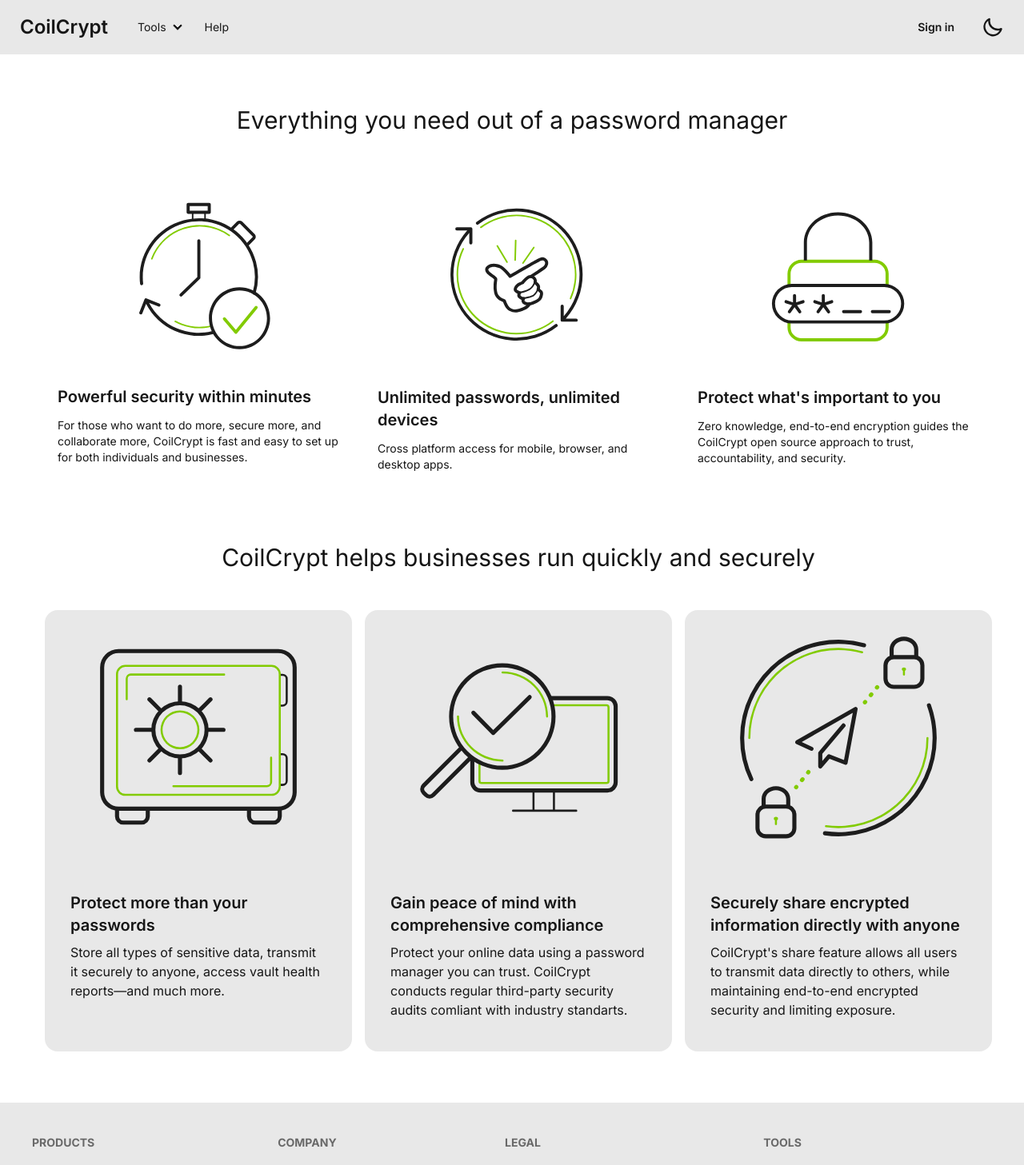
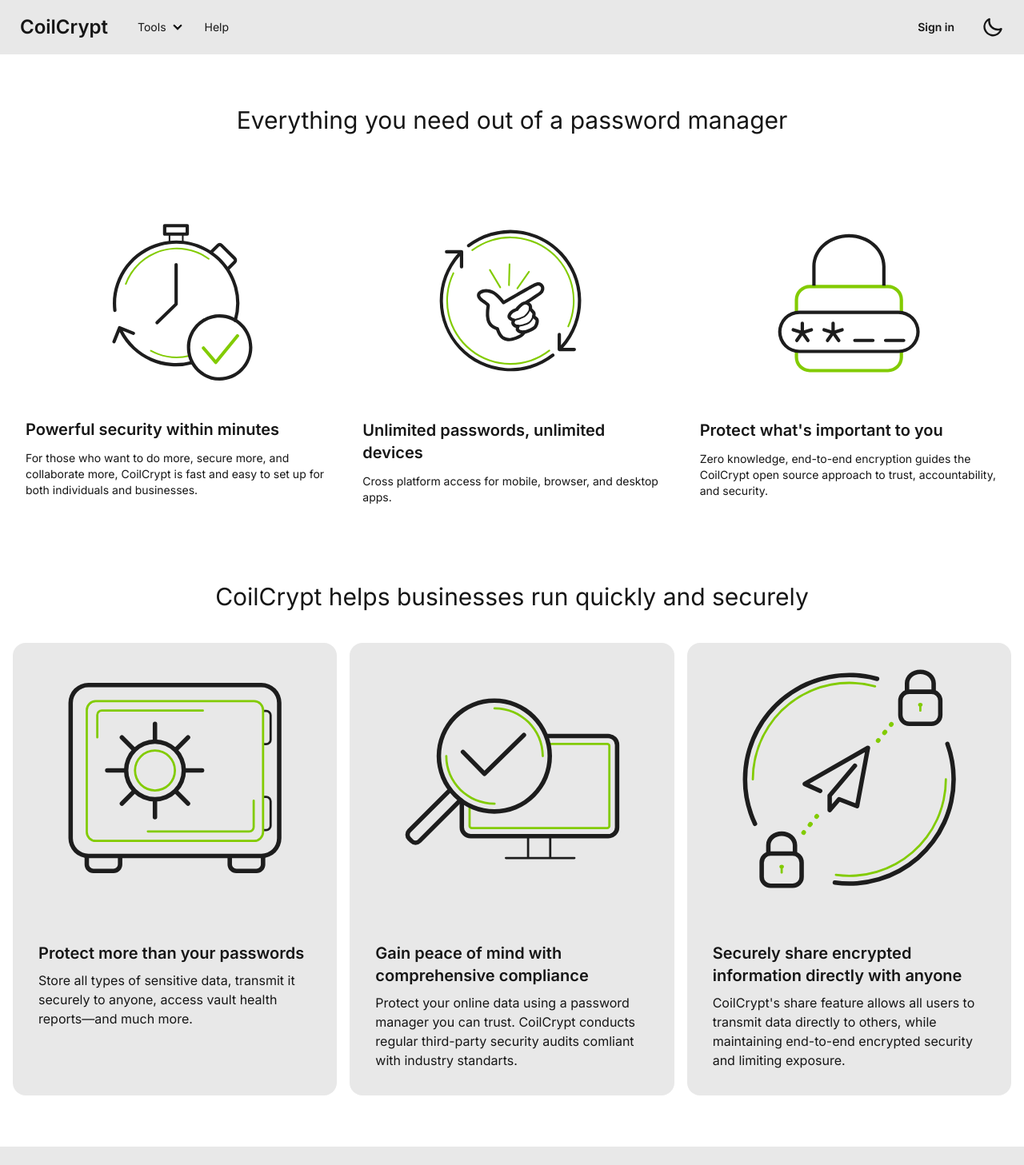
Before and after one commit to BarkinBalci/coilcrypt-web, a Next.js app: page / in a window 1280 px wide. Shown: the top 1457 px of the page at 80% size. Built offline with nearby package versions, Linux system fonts and the light colour scheme; no server answers.

Commit message:
feat: responsive layout with grid

```diff
--- a/app/page.tsx
+++ b/app/page.tsx
@@ -11,25 +11,26 @@
 
   return (
     <div className="flex flex-col items-center justify-center space-y-4 md:space-y-0 md:space-x-4 mx-4">
-      <h1 className="text-3xl pt-16 pb-4 flex-wrap text-center">
-        Everything you need out of a password manager
-      </h1>
-      <div className="flex flex-col md:flex-row justify-center space-y-4 md:space-y-0 md:space-x-4">
-        <div className="card card-compact w-full md:w-96 bg-base-100">
+      <div className="grid grid-cols-1 md:grid-cols-3 gap-4 max-w-7xl pb-16">
+        <div className="col-span-full text-center pt-16 pb-4">
+          <h1 className="text-3xl pb-2">
+            Everything you need out of a password manager
+          </h1>
+        </div>
+        <div className="card card-compact bg-base-100">
           <figure className="px-10 pt-10">
             <Icons.landing1 />
           </figure>
-          <div className="card-body">
+          <div className="card-body ">
             <h2 className="card-title">Powerful security within minutes</h2>
             <p>
               For those who want to do more, secure more, and collaborate more,
               CoilCrypt is fast and easy to set up for both individuals and
               businesses.
             </p>
-            <div className="card-actions justify-end"></div>
           </div>
         </div>
-        <div className="card card-compact w-full md:w-96 bg-base-100">
+        <div className="card card-compact bg-base-100 flex flex-1">
           <figure className="px-10 pt-10">
             <Icons.landing2 />
           </figure>
@@ -38,11 +39,9 @@
               Unlimited passwords, unlimited devices
             </h2>
             <p>Cross platform access for mobile, browser, and desktop apps.</p>
-            <div className="card-actions justify-end"></div>
           </div>
         </div>
-
-        <div className="card card-compact w-full md:w-96 bg-base-100">
+        <div className="card card-compact bg-base-100 flex flex-1">
           <figure className="px-10 pt-10">
             <Icons.landing3 />
           </figure>
@@ -52,29 +51,26 @@
               Zero knowledge, end-to-end encryption guides the CoilCrypt open
               source approach to trust, accountability, and security.
             </p>
-            <div className="card-actions justify-end"></div>
           </div>
         </div>
-      </div>
-      <h1 className="text-3xl pt-16 pb-12 text-center">
-        CoilCrypt helps businesses run quickly and securely
-      </h1>
-      <div className="flex flex-col md:flex-row justify-center space-y-4 md:space-y-0 md:space-x-4 pb-16">
-        <div className="card w-full md:w-96 bg-base-200 shadow-x1">
+        <div className="col-span-full text-center pt-16 pb-4">
+          <h1 className="text-3xl pb-2">
+            CoilCrypt helps businesses run quickly and securely
+          </h1>
+        </div>
+        <div className="card bg-base-200 flex flex-1">
           <figure>
             <Icons.vault />
           </figure>
-          <div className="card-body">
+          <div className="card-body ">
             <h2 className="card-title">Protect more than your passwords</h2>
             <p>
               Store all types of sensitive data, transmit it securely to anyone,
               access vault health reports—and much more.
             </p>
-            <div className="card-actions justify-end"></div>
           </div>
         </div>
-
-        <div className="card w-full md:w-96 bg-base-200 shadow-x1">
+        <div className="card bg-base-200 flex flex-1">
           <figure>
             <Icons.magnify />
           </figure>
@@ -87,10 +83,9 @@
               CoilCrypt conducts regular third-party security audits comliant
               with industry standarts.
             </p>
-            <div className="card-actions justify-end"></div>
           </div>
         </div>
-        <div className="card w-full md:w-96 bg-base-200 shadow-x1">
+        <div className="card bg-base-200 flex flex-1">
           <figure>
             <Icons.share />
           </figure>
@@ -103,9 +98,9 @@
               directly to others, while maintaining end-to-end encrypted
               security and limiting exposure.
             </p>
-            <div className="card-actions justify-end"></div>
           </div>
         </div>
+
       </div>
     </div>
   );
```
